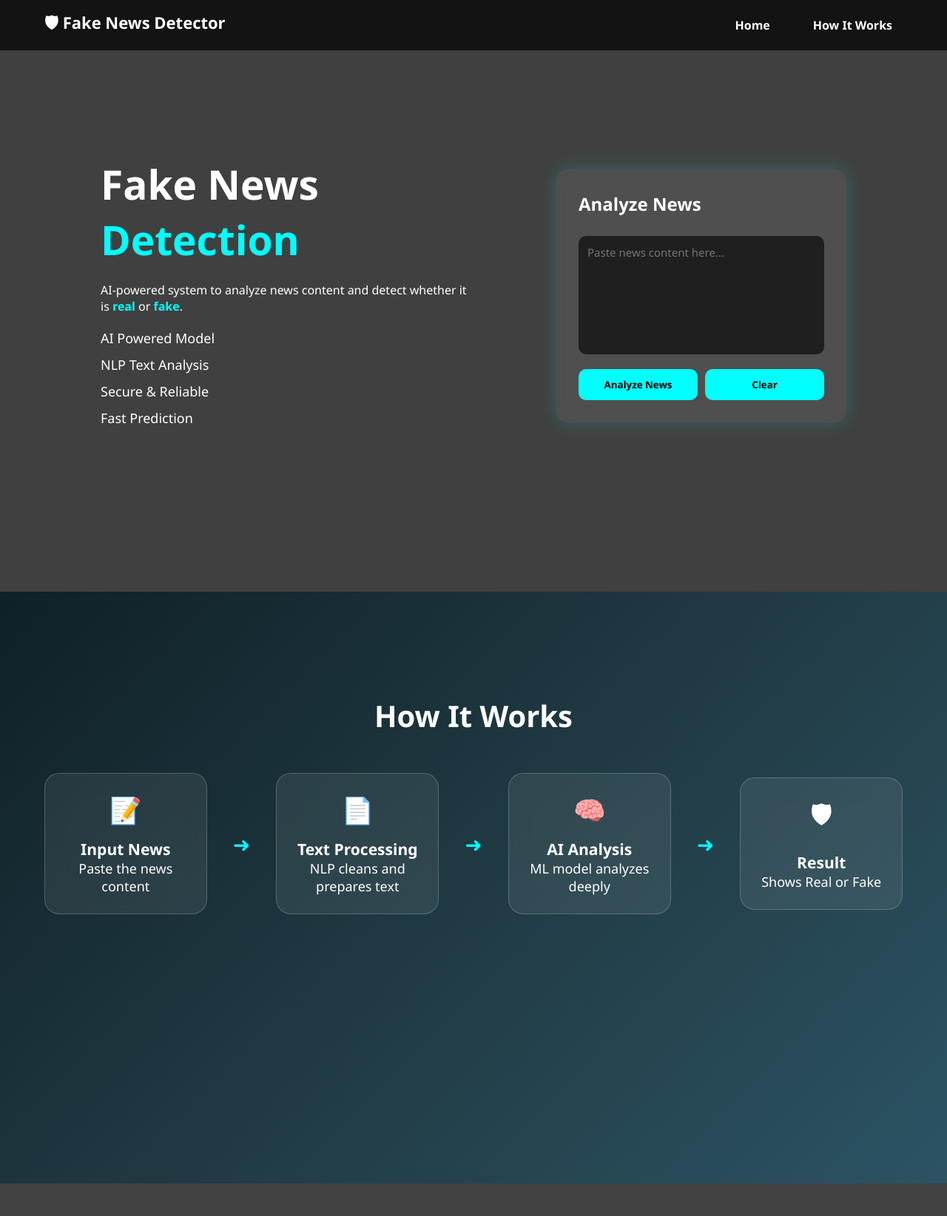
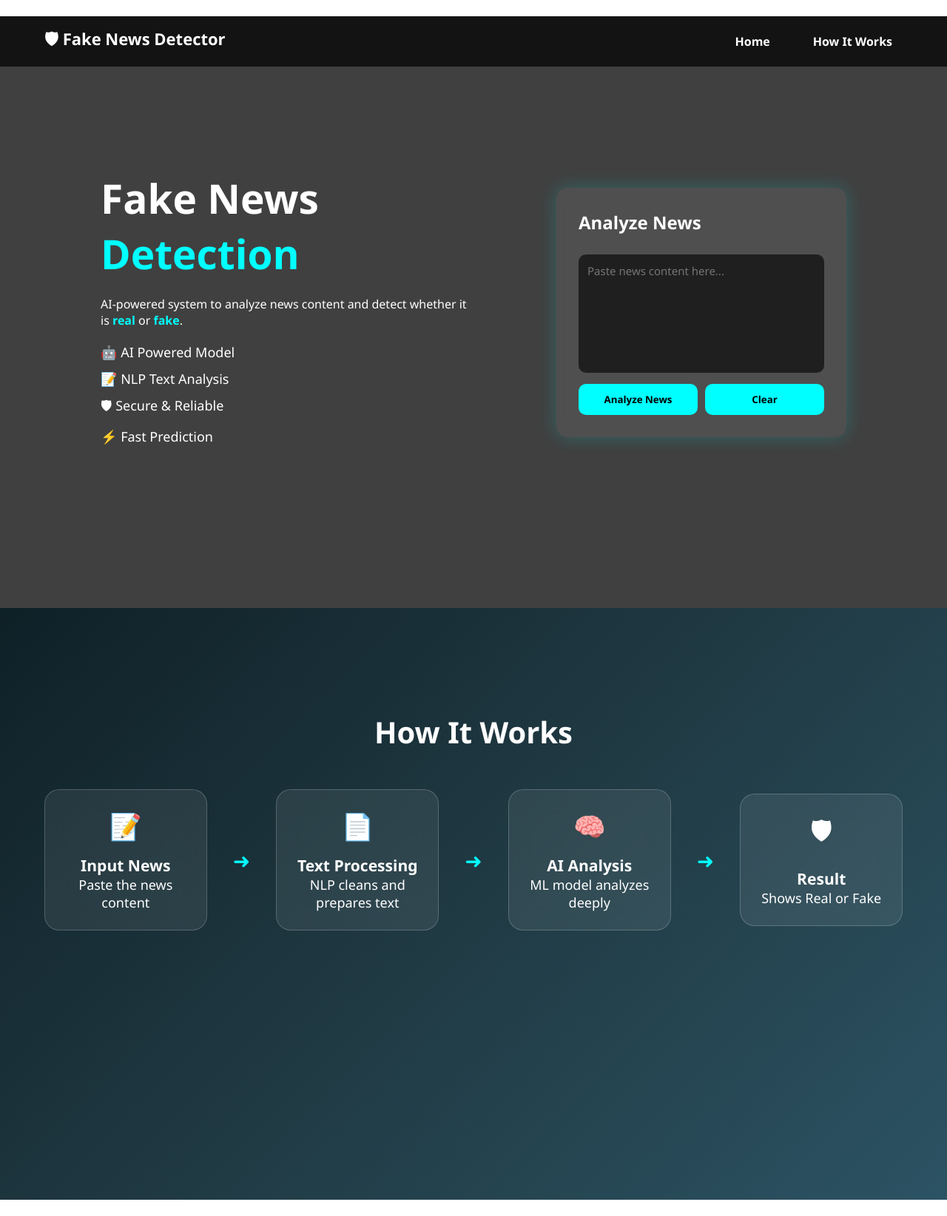
Before and after one commit to cjyothika2002/Fake-News-Detector, a Flask app: page / in a window 1280 px wide. Shown: the whole page at 74% size. Before the commit the page ends 1600 px from the top, so only its background shows below. Run offline with Flask 3, Linux system fonts and the light colour scheme; parts of the project's set-up code (start-up, migrations or seed data) failed here and were passed over.

Commit message:
Refactor HTML structure and improve layout

````diff
--- a/templates/index.html
+++ b/templates/index.html
@@ -1,26 +1,44 @@
+```html
 <!DOCTYPE html>
 <html lang="en">
+
 <head>
     <meta charset="UTF-8">
+    <meta name="viewport" content="width=device-width, initial-scale=1.0">
+
     <title>Fake News Detector</title>
+
     <link rel="stylesheet" href="{{ url_for('static', filename='style.css') }}">
 </head>
+
 <body>
 
+    <!-- NAVIGATION -->
     <nav>
         <div class="logo">🛡 Fake News Detector</div>
+
         <ul>
             <li><a href="#home">Home</a></li>
             <li><a href="#how">How It Works</a></li>
         </ul>
     </nav>
 
+
     <!-- HERO / HOME -->
     <section class="hero" id="home">
+
+        <!-- Background Image -->
+        <div class="background-image"></div>
+
         <div class="overlay">
 
+            <!-- LEFT CONTENT -->
             <div class="left">
-            <h1>Fake News <span>Detection</span></h1>
+
+                <h1>
+                    Fake News <span>Detection</span>
+                </h1>
+
                 <p>
                     AI-powered system to analyze news content and detect whether it is
                     <span class="real">real</span> or
@@ -28,73 +46,141 @@
                 </p>
 
                 <div class="features">
-                <div>AI Powered Model</div>
-                <div>NLP Text Analysis</div>
-                <div>Secure & Reliable</div>
-                <div>Fast Prediction</div>
-            </div>
+
+                    <div>🤖 AI Powered Model</div>
+
+                    <div>📝 NLP Text Analysis</div>
+
+                    <div>🛡 Secure & Reliable</div>
+
+                    <div>⚡ Fast Prediction</div>
+
                 </div>
 
+            </div>
+
+
+            <!-- RIGHT CONTENT -->
             <div class="right">
+
                 <form id="newsForm" action="/predict" method="post">
+
                     <h2>Analyze News</h2>
 
-                <textarea id="newsInput" name="news"
+                    <textarea
+                        id="newsInput"
+                        name="news"
                         placeholder="Paste news content here...">{{ news_text if news_text }}</textarea>
 
                     <div class="btn-row">
-                    <button type="submit">Analyze News</button>
-                    <button type="button" id="clearBtn">Clear</button>
+
+                        <button type="submit">
+                            Analyze News
+                        </button>
+
+                        <button type="button" id="clearBtn">
+                            Clear
+                        </button>
+
                     </div>
 
                     <p id="errorMsg"></p>
+
                 </form>
 
+
+                <!-- PREDICTION RESULT -->
                 {% if prediction_text %}
-            <div class="result">{{ prediction_text }}</div>
+
+                <div class="result">
+                    {{ prediction_text }}
+                </div>
+
                 {% endif %}
+
             </div>
 
         </div>
+
     </section>
 
-<!-- HOW IT WORKS (SCROLL SECTION) -->
+
+    <!-- HOW IT WORKS -->
     <section class="how" id="how">
+
         <h2>How It Works</h2>
 
         <div class="how-container">
+
             <div class="step">
+
                 <div class="icon">📝</div>
+
                 <h3>Input News</h3>
-            <p>Paste the news content</p>
+
+                <p>
+                    Paste the news content
+                </p>
+
             </div>
+
 
             <div class="arrow">➜</div>
 
+
             <div class="step">
+
                 <div class="icon">📄</div>
+
                 <h3>Text Processing</h3>
-            <p>NLP cleans and prepares text</p>
+
+                <p>
+                    NLP cleans and prepares text
+                </p>
+
             </div>
+
 
             <div class="arrow">➜</div>
 
+
             <div class="step">
+
                 <div class="icon">🧠</div>
+
                 <h3>AI Analysis</h3>
-            <p>ML model analyzes deeply</p>
+
+                <p>
+                    ML model analyzes deeply
+                </p>
+
             </div>
+
 
             <div class="arrow">➜</div>
 
+
             <div class="step">
+
                 <div class="icon">🛡</div>
+
                 <h3>Result</h3>
-            <p>Shows Real or Fake</p>
+
+                <p>
+                    Shows Real or Fake
+                </p>
+
             </div>
+
         </div>
+
     </section>
 
+
+    <!-- JAVASCRIPT -->
     <script src="{{ url_for('static', filename='script.js') }}"></script>
+
 </body>
+
 </html>
+```
````
Lines whose indentation alone changed are shown as unchanged.
